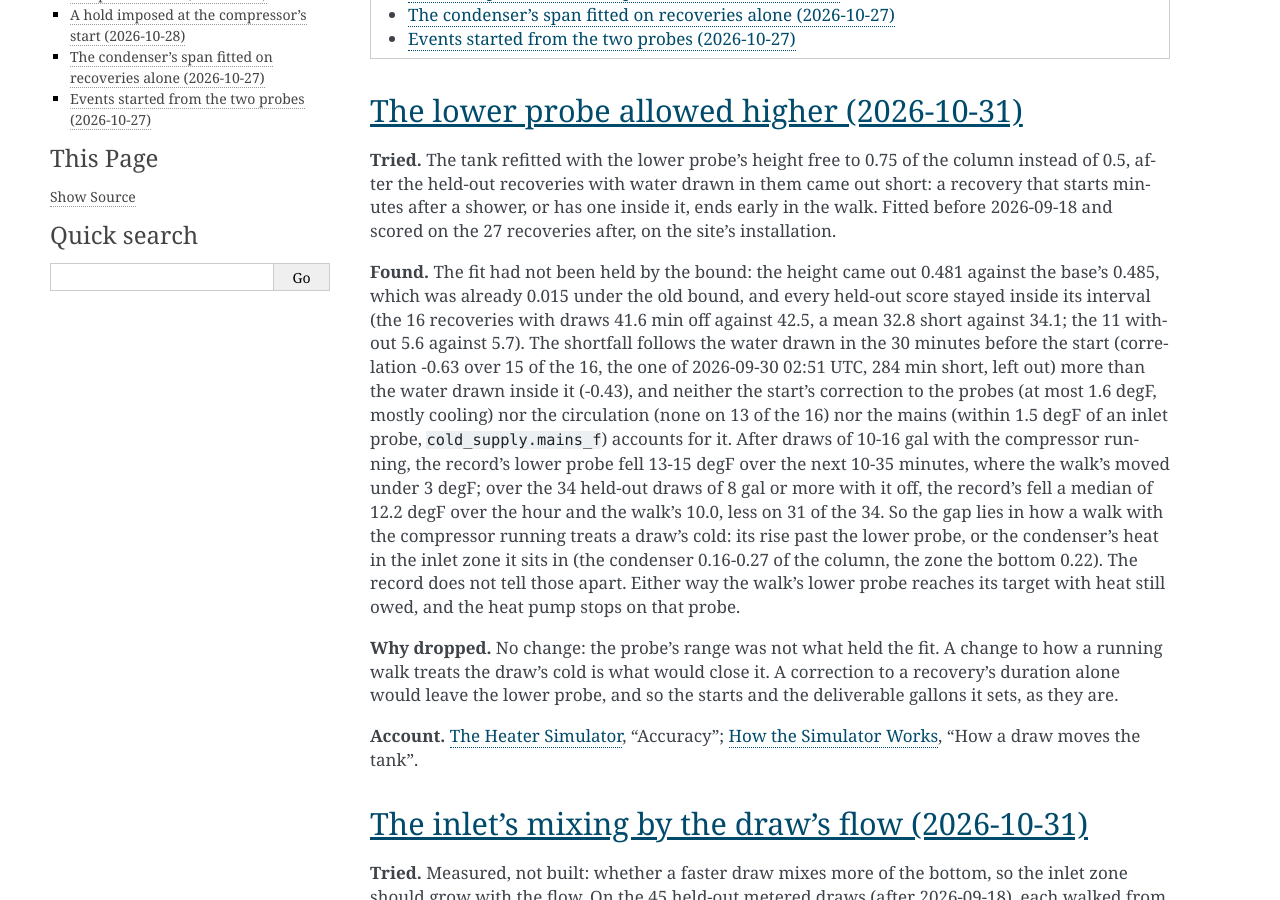
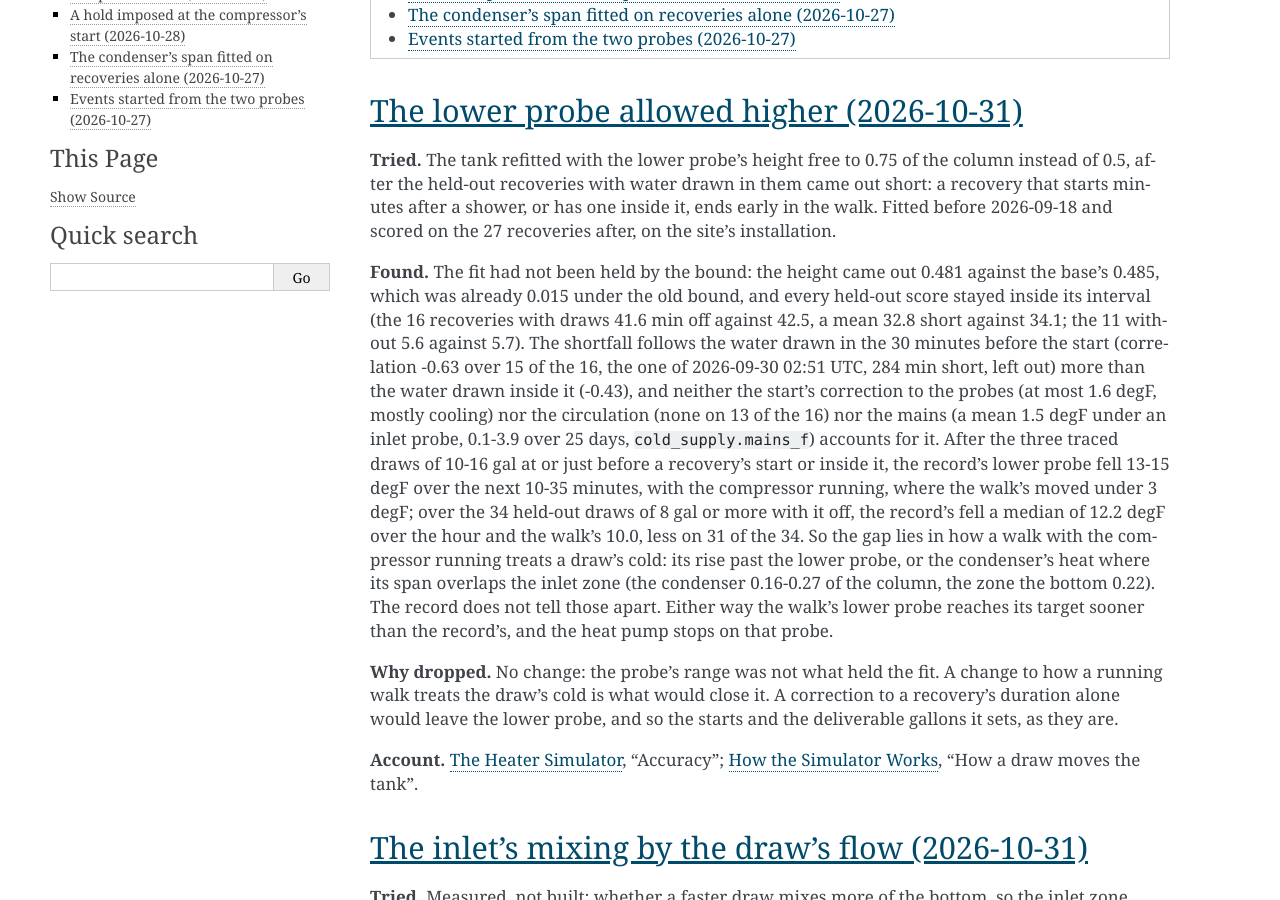
Before and after one commit to eman/nwp500-python, a Sphinx documentation site: the page built from docs/explanation/simulator-tried.rst, in a window 1280 px wide and 900 px high, scrolled down 468 px. Built offline with Sphinx 7.4.7, drawn with Linux system fonts in a browser that asks for light colours.

Commit message:
docs(sim): the short recoveries' figures as measured, after the list they extend
The mains read a mean 1.5 degF under an inlet probe, not within it.
The compressor-running dips are the three traced draws, two of them
just before the start. The walk's lower probe reaches its target
sooner than the record's, which is what was measured; the condenser
heats where its span overlaps the inlet zone. The 2026-10-31 figures
follow the later scores rather than sitting in the 2026-10-28 list.

```diff
--- a/docs/explanation/simulator-tried.rst
+++ b/docs/explanation/simulator-tried.rst
@@ -32,19 +32,21 @@ the water drawn in the 30 minutes before the start (correlation -0.63
 over 15 of the 16, the one of 2026-09-30 02:51 UTC, 284 min short,
 left out) more than the water drawn inside it (-0.43), and neither the
 start's correction to the probes (at most 1.6 degF, mostly cooling)
-nor the circulation (none on 13 of the 16) nor the mains (within 1.5
-degF of an inlet probe, ``cold_supply.mains_f``) accounts for it.
-After draws of 10-16 gal with the compressor running, the record's
-lower probe fell 13-15 degF over the next 10-35 minutes, where the
-walk's moved under 3 degF; over the 34 held-out draws of 8 gal or more
-with it off, the record's fell a median of 12.2 degF over the hour and
-the walk's 10.0, less on 31 of the 34. So the gap lies in how a walk
-with the compressor running treats a draw's cold: its rise past the
-lower probe, or the condenser's heat in the inlet zone it sits in
-(the condenser 0.16-0.27 of the column, the zone the bottom 0.22).
-The record does not tell those apart. Either way the walk's lower
-probe reaches its target with heat still owed, and the heat pump
-stops on that probe.
+nor the circulation (none on 13 of the 16) nor the mains (a mean 1.5
+degF under an inlet probe, 0.1-3.9 over 25 days,
+``cold_supply.mains_f``) accounts for it. After the three traced
+draws of 10-16 gal at or just before a recovery's start or inside it,
+the record's lower probe fell 13-15 degF over the next 10-35 minutes,
+with the compressor running, where the walk's moved under 3 degF; over
+the 34 held-out draws of 8 gal or more with it off, the record's fell a
+median of 12.2 degF over the hour and the walk's 10.0, less on 31 of
+the 34. So the gap lies in how a walk with the compressor running
+treats a draw's cold: its rise past the lower probe, or the
+condenser's heat where its span overlaps the inlet zone (the condenser
+0.16-0.27 of the column, the zone the bottom 0.22). The record does
+not tell those apart. Either way the walk's lower probe reaches its
+target sooner than the record's, and the heat pump stops on that
+probe.
 
 **Why dropped.** No change: the probe's range was not what held the
 fit. A change to how a running walk treats the draw's cold is what
```
Also changed, not shown: docs/explanation/simulator.rst (+7 -8 lines).
